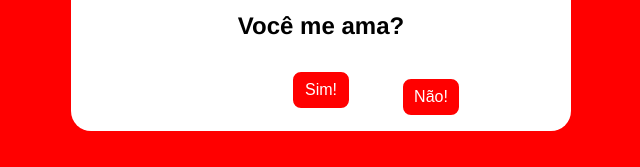
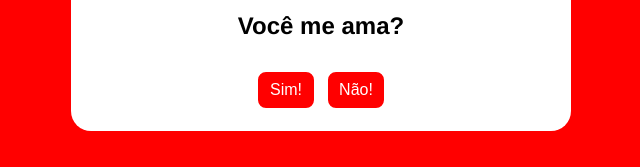
Before and after one commit to DevLucasRocha/Valentine-s-day, a React (Vite) app in the folder valentine-days/: page / in a window 1280 px wide. Shown: the part 477-644 px from the top of the page, without its empty margins (319-959 px from the left). Built offline with nearby package versions, Linux system fonts and the light colour scheme.

Commit message:
Update LoveButton.jsx

```diff
--- a/valentine-days/src/components/LoveButton.jsx
+++ b/valentine-days/src/components/LoveButton.jsx
@@ -7,9 +7,6 @@ const LoveButton = forwardRef(({ tipo, children, onMouseOver, onClick }, ref) =>
     ref: tipo === 'nao' ? ref : null,
     onMouseOver: tipo === 'nao' ? onMouseOver : undefined,
     onClick,
-    style: tipo === 'nao'
-      ? { position: 'absolute', left: '65%', top: '10%' }
-      : { position: 'relative', left: '0', top: '0' },
     type: 'button'
   };
 
```
